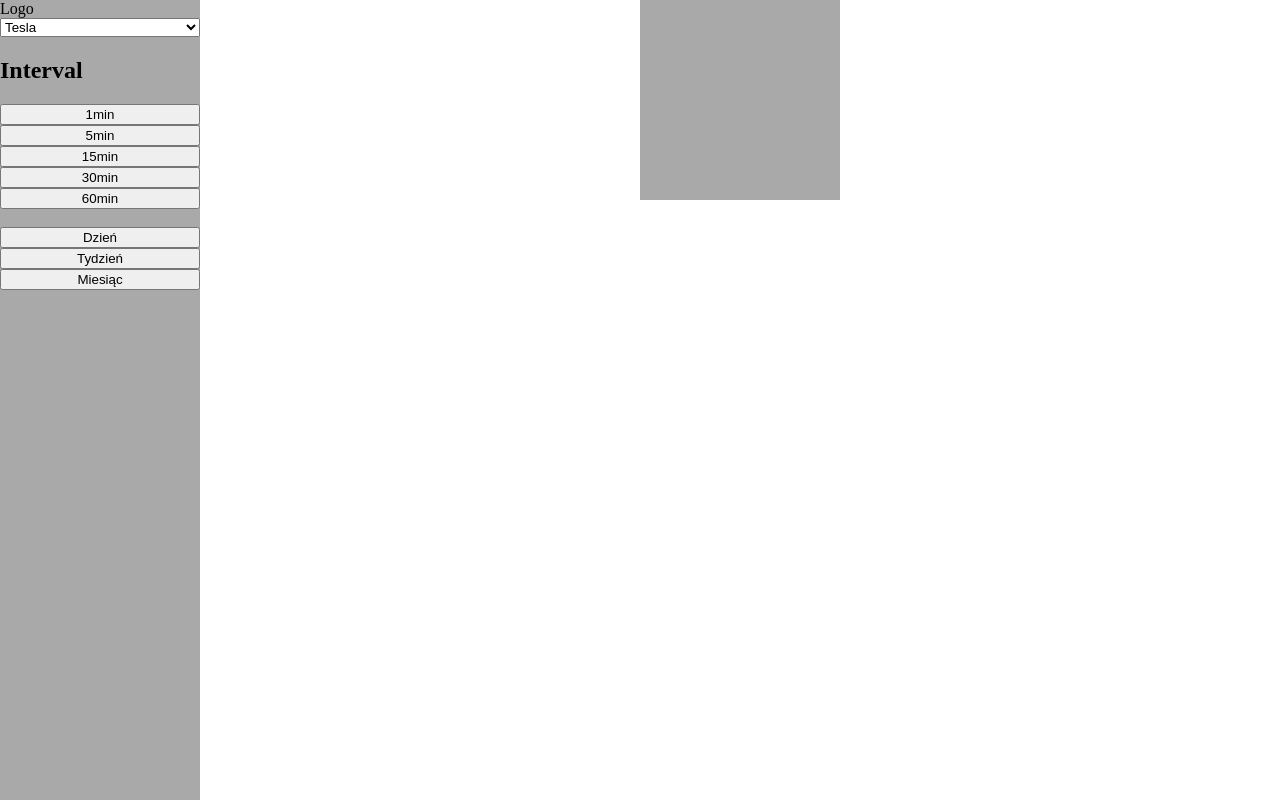
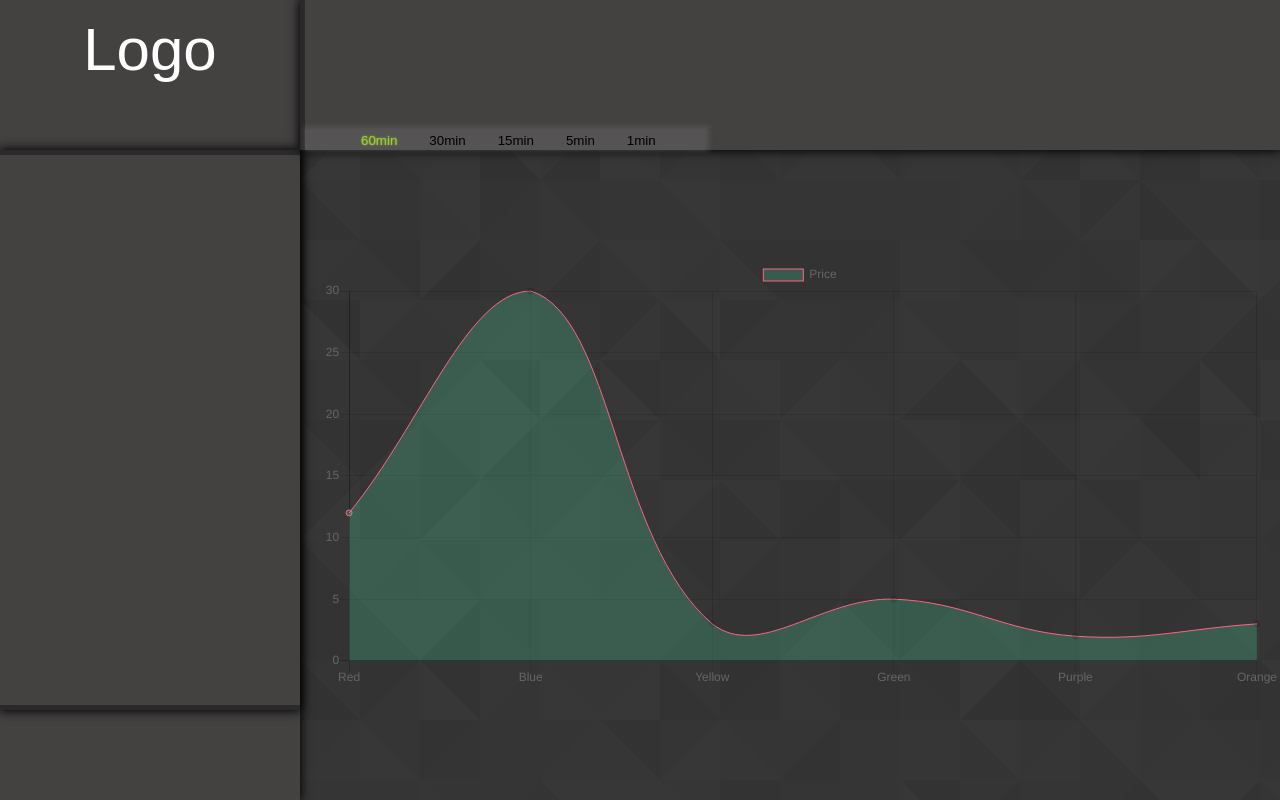
Before and after one commit to PlonkaKonrad/Stock, a plain HTML site: page index.html in a window 1280 px wide. Both pictures are taken after a click on the button "60min". Drawn offline with nearby package versions, Linux system fonts and the light colour scheme.

Commit message:
add still chart

```diff
--- a/index.html
+++ b/index.html
@@ -7,36 +7,46 @@
         <meta name="description" content="">
         <meta name="viewport" content="width=device-width, initial-scale=1">
         <link rel="stylesheet" href="style.css">
+
+        <!-- background by https://www.toptal.com/designers/subtlepatterns/dark-sharp-edges/-->
     </head>
     <body>
 
        <aside>
-            <div>Logo</div>
+           <div class="logo">Logo</div>
 
-            <select>
-                <option>Tesla</option>
-                <option>IBM</option>
-                <option>Microsoft</option>
-            </select>
-
-            <h1>Interval</h1>
-            <button>1min</button>
-            <button>5min</button>
-            <button>15min</button>
-            <button>30min</button>
-            <button>60min</button>
-
-            <br>
-            <button onclick="fetchData()">Dzień</button>
-            <button>Tydzień</button>
-            <button>Miesiąc</button>
+           <div class='settings'>
 
 
 
 
+
+
+
+           </div>
        </aside>
 
-        <div class='data'>
+       <nav>
+
+        <div class='interval'>
+
+
+            <ul>
+                <li><button class='btn t60'>60min</button></li>
+                <li><button class='btn t30'>30min</button></li>
+                <li><button class='btn t15'>15min</button></li>
+                <li><button class='btn t5'>5min</button></li>
+                <li><button class='btn t1'>1min</button></li>
+            </ul>
+
+        </div>
+
+       </nav>
+
+       <div class="display">
+
+           <canvas height="45" width="100" id='chart'></canvas>
+
 
        </div>
 
@@ -45,8 +55,8 @@
 
 
 
-
         <script src="https://code.jquery.com/jquery-3.5.1.min.js"></script>
-        <script src="script.js" async defer></script>
+        <script src="https://cdn.jsdelivr.net/npm/chart.js@2.9.4/dist/Chart.min.js"></script>
+        <script src="script.js"></script>
     </body>
 </html>
--- a/script.js
+++ b/script.js
@@ -18,6 +18,9 @@ function fetchData() {
            return response.json();
        }).then(data =>{
         console.log(data);
+
+
+
 
 
          let information = data['Meta Data']['1. Information'];
@@ -47,18 +50,11 @@ function fetchData() {
 
 
 
+   //zmapować wszyskie czasy wyciągnąć z nich ceny zamknięcia następnie wrzucic tablice z cenami zamknięcia jako
+   //data do  funckcji rysującej wykres
 
 
-
-
-
-
-
-         console.log(pricesArr);
-
-
-
-
+   //wyciągnąć tak samo daty  i wrzucić jako tablice do  tablicy labels w funcji drawChart
 
 
 
@@ -68,3 +64,68 @@ function fetchData() {
 
        })
    }
+
+
+
+   //////////////////////////////////////////////////////////////// CHART FUNCTION
+
+function drawChart() {
+var ctx = document.getElementById('chart').getContext('2d');
+var myChart = new Chart(ctx, {
+    type: 'line',
+    data: {
+        labels: ['Red', 'Blue', 'Yellow', 'Green', 'Purple', 'Orange'],
+        datasets: [{
+            label: 'Price',
+            data: [12, 30, 3, 5, 2, 3],
+            backgroundColor: [
+                'rgba(84, 255, 187, 0.2)'
+
+
+            ],
+            borderColor: [
+                'rgba(255, 99, 132, 1)'
+
+            ],
+            borderWidth: 1
+        }]
+    },
+    options: {
+        scales: {
+            yAxes: [{
+                ticks: {
+                    beginAtZero: true
+                }
+            }]
+        }
+    }
+})};
+
+
+
+
+
+
+
+///////////////////////////////////////////////////////////////// GLOW BUTTON
+
+$('.btn').on("click", function(){
+
+
+        $('.btn').removeClass('btn-active')
+        $(this).toggleClass('btn-active');
+
+        drawChart();
+
+
+
+    })
+
+
+
+
+
+
+
+
+   ////////////////////////////////////////////////  STYLES  SCRIPTS
--- a/style.css
+++ b/style.css
@@ -1,15 +1,89 @@
+html {
+  --sBgC: rgb(68, 65, 65);
+  --sBgB: rgb(41, 40, 40);
+  --sBgA: rgb(85, 83, 83);
+}
+
 body {
   width: 100%;
   height: 100vh;
   margin: 0;
+  background-image: url(/images/bg.png);
+  font-family: arial;
+  color: white;
 }
 
+.btn-active {
+  color: yellowgreen;
+  text-shadow: 0 0 2px yellowgreen;
+}
+/*/////////////////////////////////////////////////////////////////////////////////////////////*/
+nav {
+  width: calc(100% - 300px);
+  height: 150px;
+  background-color: var(--sBgC);
+  border-left: 5px solid rgb(43, 42, 42);
+  box-sizing: border-box;
+  position: absolute;
+  right: 0;
+  top: 0;
+  box-shadow: 0 0 10px 1px black;
+}
+
+.interval {
+  height: 20px;
+  width: 400px;
+  background-color: var(--sBgA);
+  position: absolute;
+  left: 0;
+  bottom: 0;
+  display: flex;
+  flex-direction: row;
+  box-shadow: 2px -2px 5px 2px var(--sBgA);
+}
+
+.interval > ul {
+  list-style: none;
+  display: flex;
+  margin: 0;
+}
+.interval > ul > li {
+  display: block;
+  padding: 0px 10px;
+  line-height: 20px;
+  color: var(--sBgB);
+}
+
+li > button {
+  background-color: transparent;
+  border: none;
+}
+
+/*//////////////////////////////////////////////////////////////////////////////////////////////CHART BARS//////*/
+
+.display {
+  height: calc(100vh - 150px);
+  width: calc(100vw - 300px);
+  position: absolute;
+  left: 300px;
+  top: 150px;
+  display: flex;
+  box-sizing: border-box;
+  padding-left: 20px;
+  align-items: center;
+}
+#chart {
+  height: 400px;
+  width: 400px;
+}
+/*/ /////////////////////////////////////////////////////////////////////////////////////////////////////////*/
 aside {
-  width: 200px;
+  width: 300px;
   height: 100%;
   display: flex;
   flex-direction: column;
-  background-color: darkgrey;
+  background-color: var(--sBgC);
+  box-shadow: 0 0 10px 1px black;
 }
 
 .data {
@@ -20,3 +94,21 @@ aside {
   height: 200px;
   top: 0;
 }
+
+.logo {
+  width: 100%;
+  height: 100px;
+  font-size: 60px;
+  text-align: center;
+  line-height: 100px;
+}
+
+.settings {
+  width: 100%;
+  height: 70%;
+  margin-top: 50px;
+  box-sizing: border-box;
+  border-top: 5px solid rgb(43, 42, 42);
+  border-bottom: 5px solid rgb(43, 42, 42);
+  box-shadow: 0 0 10px 1px black;
+}
```
Also changed, not shown: images/bg.png (added). Lines whose indentation alone changed are shown as unchanged.
